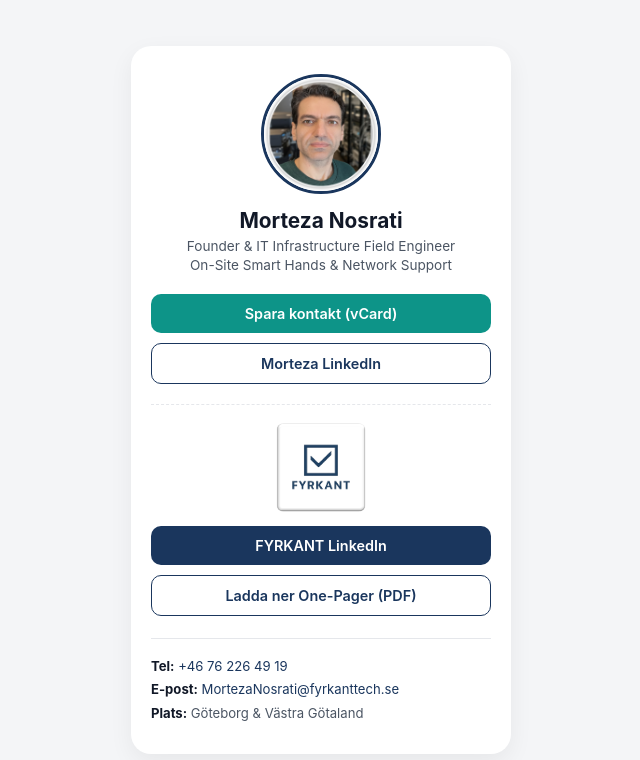
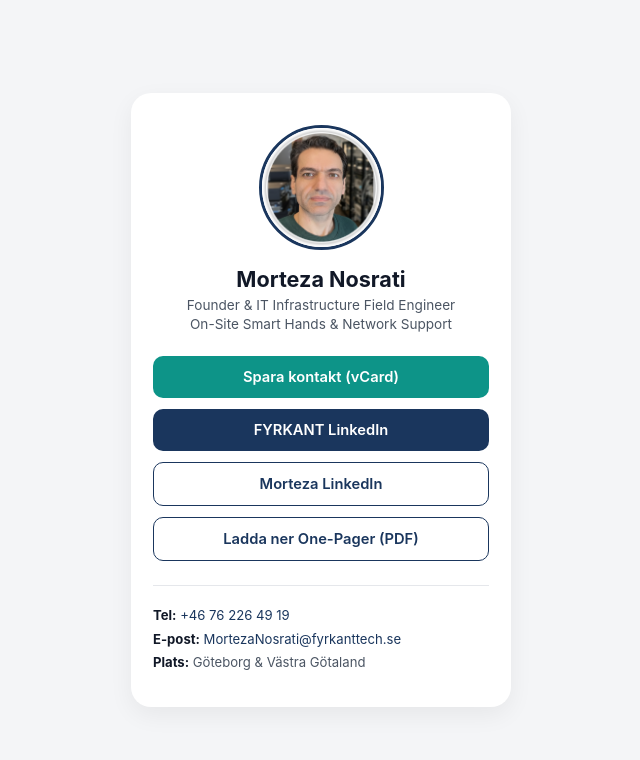
Before and after one commit to mornos25/card-fyrkant, a plain HTML site: page index.html in a window 1280 px wide. Shown: the whole page, without its empty margins (319-959 px from the left). Drawn offline with Linux system fonts and the light colour scheme.

Commit message:
Update index.html

```diff
--- a/index.html
+++ b/index.html
@@ -7,38 +7,27 @@
   <style>
     * { box-sizing: border-box; margin: 0; padding: 0; font-family: -apple-system, BlinkMacSystemFont, "Segoe UI", Roboto, Helvetica, Arial, sans-serif; }
     body { background-color: #f4f5f7; display: flex; justify-content: center; align-items: center; min-height: 100vh; padding: 24px 16px; }
-    .card { background: #ffffff; width: 100%; max-width: 380px; border-radius: 20px; padding: 28px 20px; box-shadow: 0 8px 24px rgba(0,0,0,0.06); text-align: center; }
-
-    /* بخش هدر شخصی */
-    .avatar { width: 120px; height: 120px; border-radius: 50%; object-fit: cover; border: 3px solid #1a365d; margin: 0 auto 14px; display: block; }
-    h1 { font-size: 1.3rem; color: #111827; margin-bottom: 4px; font-weight: 700; }
-    p.title { font-size: 0.85rem; color: #4b5563; margin-bottom: 18px; line-height: 1.4; }
-
-    /* دکمه‌ها */
-    .actions { display: flex; flex-direction: column; gap: 10px; }
-    .btn { display: flex; align-items: center; justify-content: center; padding: 11px 16px; border-radius: 10px; font-size: 0.9rem; font-weight: 600; text-decoration: none; transition: background-color 0.2s ease; }
+    .card { background: #ffffff; width: 100%; max-width: 380px; border-radius: 20px; padding: 32px 22px; box-shadow: 0 8px 24px rgba(0,0,0,0.06); text-align: center; }
+    .avatar { width: 125px; height: 125px; border-radius: 50%; object-fit: cover; border: 3px solid #1a365d; margin: 0 auto 16px; display: block; }
+    h1 { font-size: 1.35rem; color: #111827; margin-bottom: 4px; font-weight: 700; }
+    p.title { font-size: 0.85rem; color: #4b5563; margin-bottom: 22px; line-height: 1.4; }
+    .actions { display: flex; flex-direction: column; gap: 11px; margin-bottom: 24px; }
+    .btn { display: flex; align-items: center; justify-content: center; padding: 12px 16px; border-radius: 10px; font-size: 0.92rem; font-weight: 600; text-decoration: none; transition: background-color 0.2s ease; }
     .btn-vcard { background-color: #0d9488; color: #ffffff; }
     .btn-vcard:hover { background-color: #0f766e; }
+    .btn-primary { background-color: #1a365d; color: #ffffff; }
+    .btn-primary:hover { background-color: #152b4a; }
     .btn-secondary { background-color: #ffffff; color: #1a365d; border: 1.5px solid #1a365d; }
     .btn-secondary:hover { background-color: #f0f4f8; }
-    .btn-primary { background-color: #1a365d; color: #ffffff; }
-    .btn-primary:hover { background-color: #152b4a; }
-
-    /* جداکننده شرکتی */
-    .company-section { margin-top: 20px; padding-top: 18px; border-top: 1px dashed #e5e7eb; }
-    .logo { width: 90px; margin: 0 auto 14px; display: block; border-radius: 8px; }
-
-    /* اطلاعات تماس فوتر */
-    .contact-info { margin-top: 22px; border-top: 1px solid #e5e7eb; padding-top: 16px; text-align: left; font-size: 0.82rem; color: #4b5563; line-height: 1.8; }
+    .contact-info { border-top: 1px solid #e5e7eb; padding-top: 18px; text-align: left; font-size: 0.82rem; color: #4b5563; line-height: 1.8; }
     .contact-info strong { color: #111827; }
     .contact-info a { color: #1a365d; text-decoration: none; }
   </style>
 </head>
 <body>
   <div class="card">
+    <img src="profile.jpg" alt="Morteza Nosrati" class="avatar">
 
-    <!-- بخش اول: پروفایل فردی مرتضی -->
-    <img src="profile.jpg" alt="Morteza Nosrati" class="avatar">
     <h1>Morteza Nosrati</h1>
     <p class="title">Founder & IT Infrastructure Field Engineer<br>On-Site Smart Hands & Network Support</p>
 
@@ -46,31 +35,22 @@
       <a href="contact.vcf" download class="btn btn-vcard">
         Spara kontakt (vCard)
       </a>
+      <a href="https://www.linkedin.com/company/fyrkant-tech/" target="_blank" class="btn btn-primary">
+        FYRKANT LinkedIn
+      </a>
       <a href="https://www.linkedin.com/in/morteza-nosrati-304420b4/" target="_blank" class="btn btn-secondary">
         Morteza LinkedIn
       </a>
+      <a href="One-Pager.pdf" target="_blank" class="btn btn-secondary">
+        Ladda ner One-Pager (PDF)
+      </a>
     </div>
 
-    <!-- بخش دوم: واحد حقوقی و خدمات FYRKANT -->
-    <div class="company-section">
-      <img src="logo.png" alt="FYRKANT IT & Infrastructure" class="logo">
-      <div class="actions">
-        <a href="https://www.linkedin.com/company/fyrkant-tech/" target="_blank" class="btn btn-primary">
-          FYRKANT LinkedIn
-        </a>
-        <a href="One-Pager.pdf" target="_blank" class="btn btn-secondary">
-          Ladda ner One-Pager (PDF)
-        </a>
-      </div>
-    </div>
-
-    <!-- اطلاعات تماس فوتر (بدون وب‌سایت فیک) -->
     <div class="contact-info">
       <div><strong>Tel:</strong> <a href="tel:+46762264919">+46 76 226 49 19</a></div>
       <div><strong>E-post:</strong> <a href="mailto:MortezaNosrati@fyrkanttech.se">MortezaNosrati@fyrkanttech.se</a></div>
       <div><strong>Plats:</strong> Göteborg & Västra Götaland</div>
     </div>
-
   </div>
 </body>
 </html>
```
